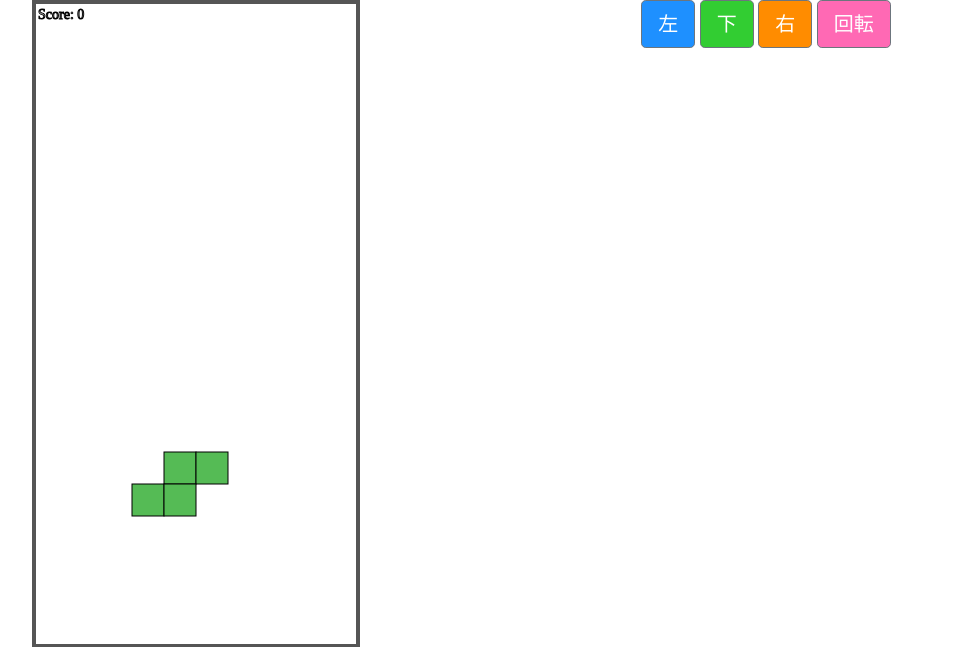
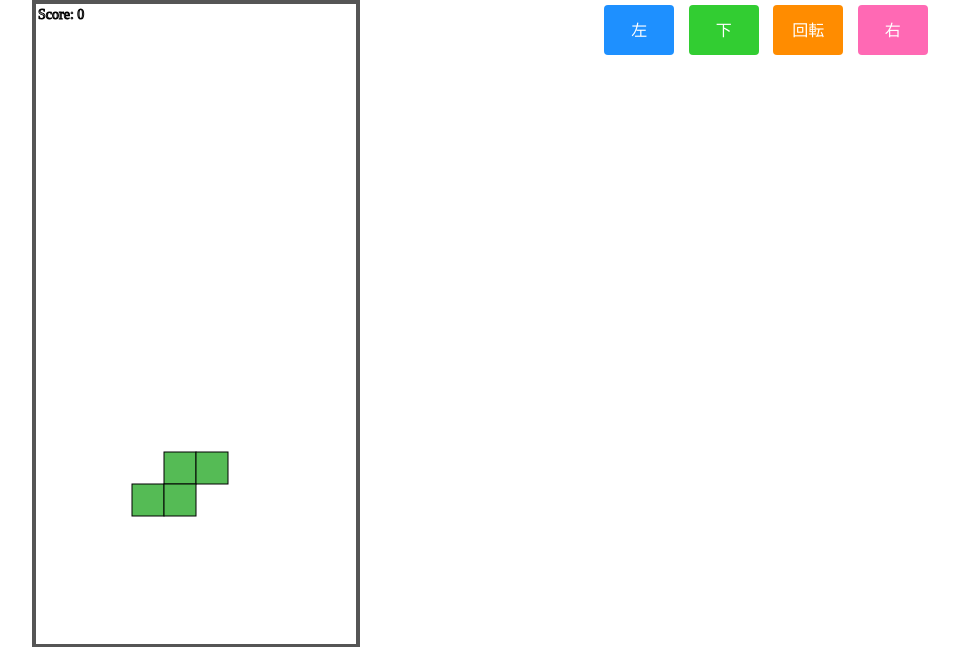
Before and after one commit to hironet/portfolio, a PHP site: page /tetris/index.php in a window 1280 px wide. Shown: the top 647 px of the page, without its empty margins (254-1213 px from the left). Run offline with PHP 8.4, Linux system fonts and the light colour scheme.

Commit message:
ボタンの配置を変更。

```diff
--- a/tetris/index.php
+++ b/tetris/index.php
@@ -11,8 +11,14 @@
       touch-action: manipulation;
     }
 
-    .btn {
+    .ope-button {
+      border-radius: 4px;
+      border-style: none;
       color: white;
+      margin: 5px 5px;
+      padding: 0.8em 0.2em;
+      position: relative;
+      width: 70px;
     }
 
     #left-btn {
@@ -24,11 +30,11 @@
     }
 
     #right-btn {
-      background-color: #ff8c00;
+      background-color: #ff69b4;
     }
 
     #rotate-btn {
-      background-color: #ff69b4;
+      background-color: #ff8c00;
     }
   </style>
 </head>
@@ -39,10 +45,10 @@
         <canvas id="can"></canvas>
       </div>
       <div class="col-12 col-lg-4 text-center">
-        <button id="left-btn" class="btn btn-secondary btn-lg" type="button">左</button>
-        <button id="under-btn" class="btn btn-secondary btn-lg" type="button">下</button>
-        <button id="right-btn" class="btn btn-secondary btn-lg" type="button">右</button>
-        <button id="rotate-btn" class="btn btn-secondary btn-lg" type="button">回転</button>
+        <button id="left-btn" class="ope-button" type="button">左</button>
+        <button id="under-btn" class="ope-button" type="button">下</button>
+        <button id="rotate-btn" class="ope-button" type="button">回転</button>
+        <button id="right-btn" class="ope-button" type="button">右</button>
       </div>
     </div>
   </div>
```
